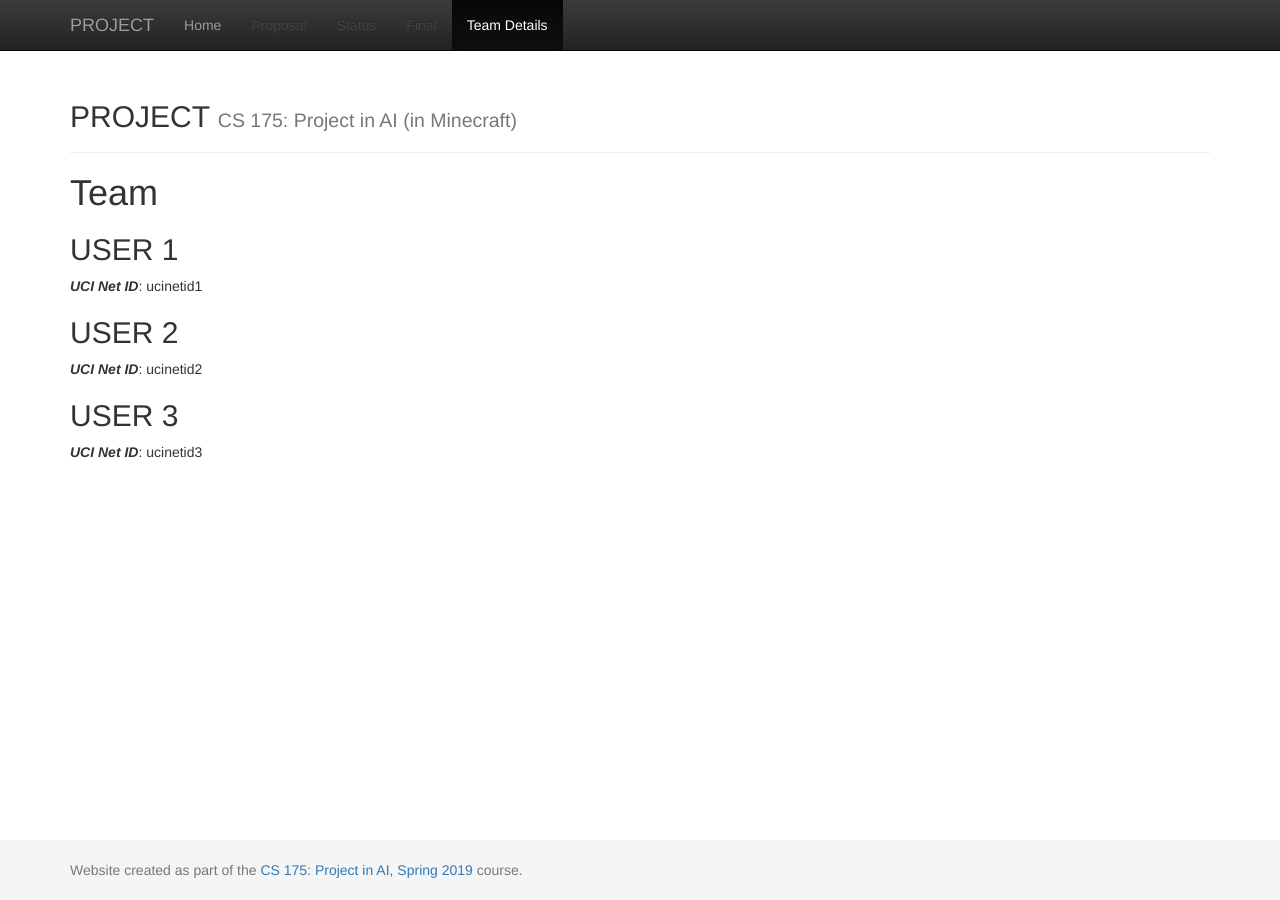
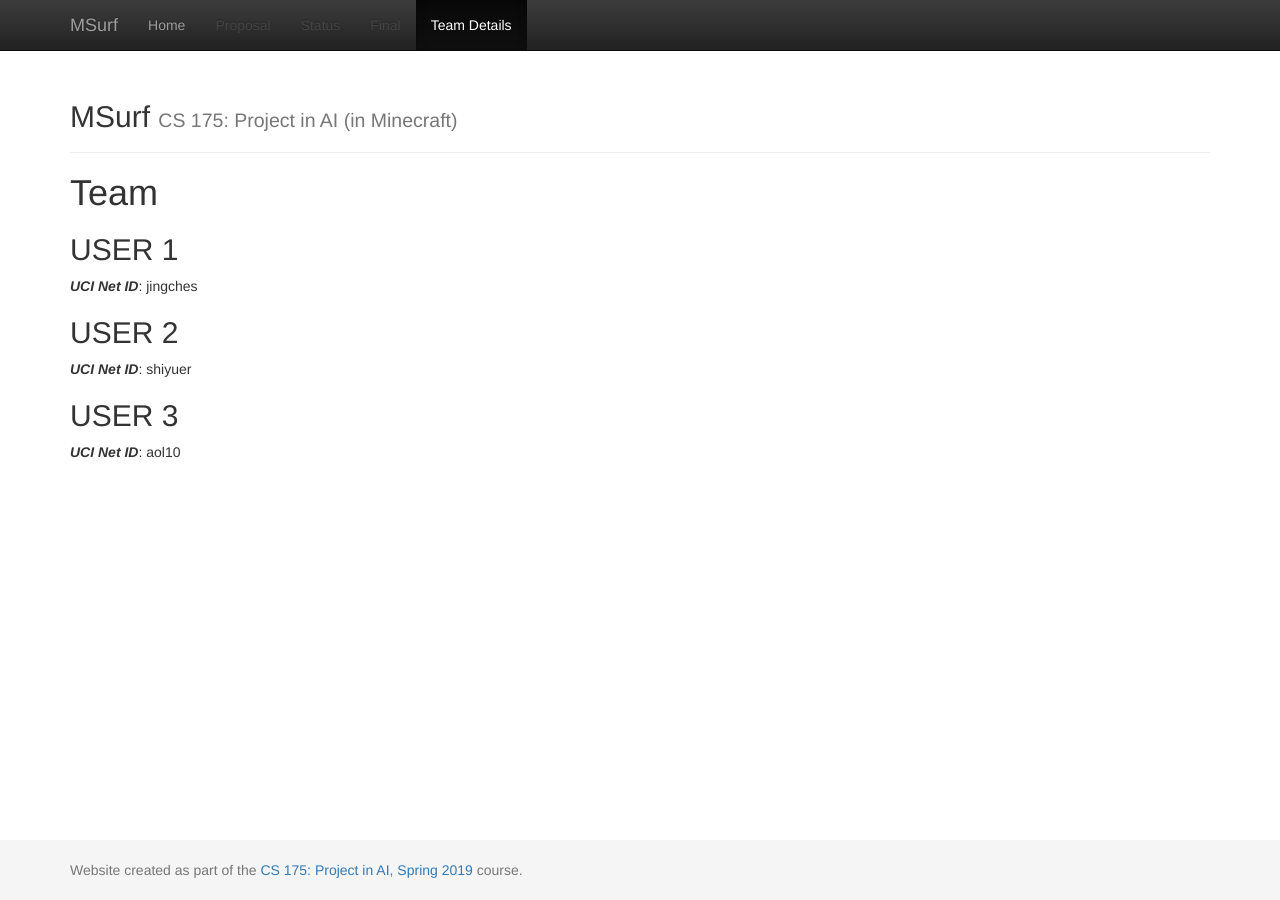
Before and after one commit to jacksujingcheng/MSurf, a Jekyll site: the page built from docs/team.md, in a window 1280 px wide. Built offline with Jekyll 4.4.1, drawn with Linux system fonts in a browser that asks for light colours.

Commit message:
changed team name and added ucinetids

```diff
--- a/docs/_config.yml
+++ b/docs/_config.yml
@@ -1,7 +1,7 @@
 ###########
 # site.title
 
-title:    'PROJECT'
+title:    'MSurf'
 subtitle: 'CS 175: Project in AI (in Minecraft)'
 
 
--- a/docs/team.md
+++ b/docs/team.md
@@ -7,10 +7,10 @@ title:  Team
 
 
 ## USER 1
-***UCI Net ID***: ucinetid1
+***UCI Net ID***: jingches
 
 ## USER 2
-***UCI Net ID***: ucinetid2
+***UCI Net ID***: shiyuer
 
 ## USER 3
-***UCI Net ID***: ucinetid3
+***UCI Net ID***: aol10
```
